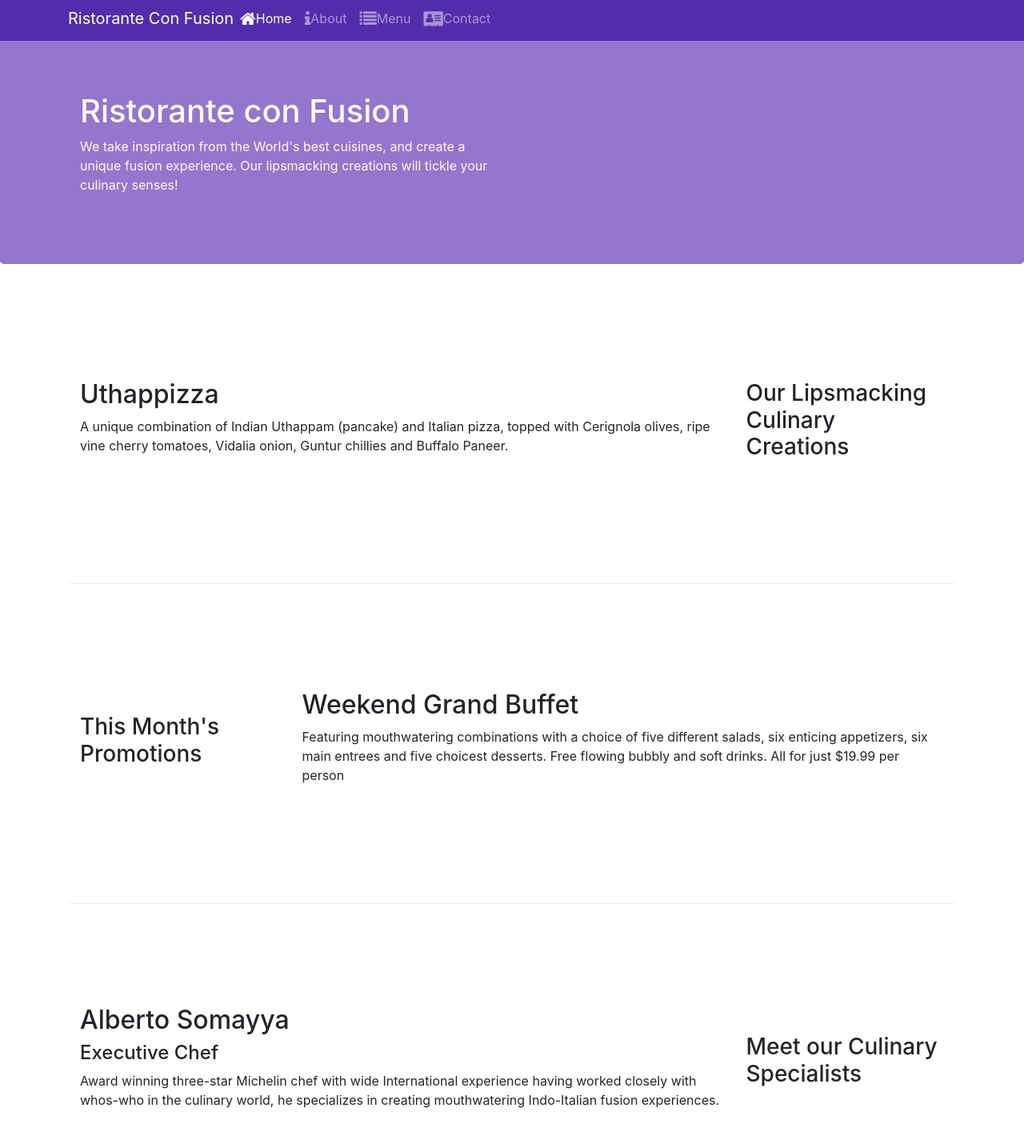
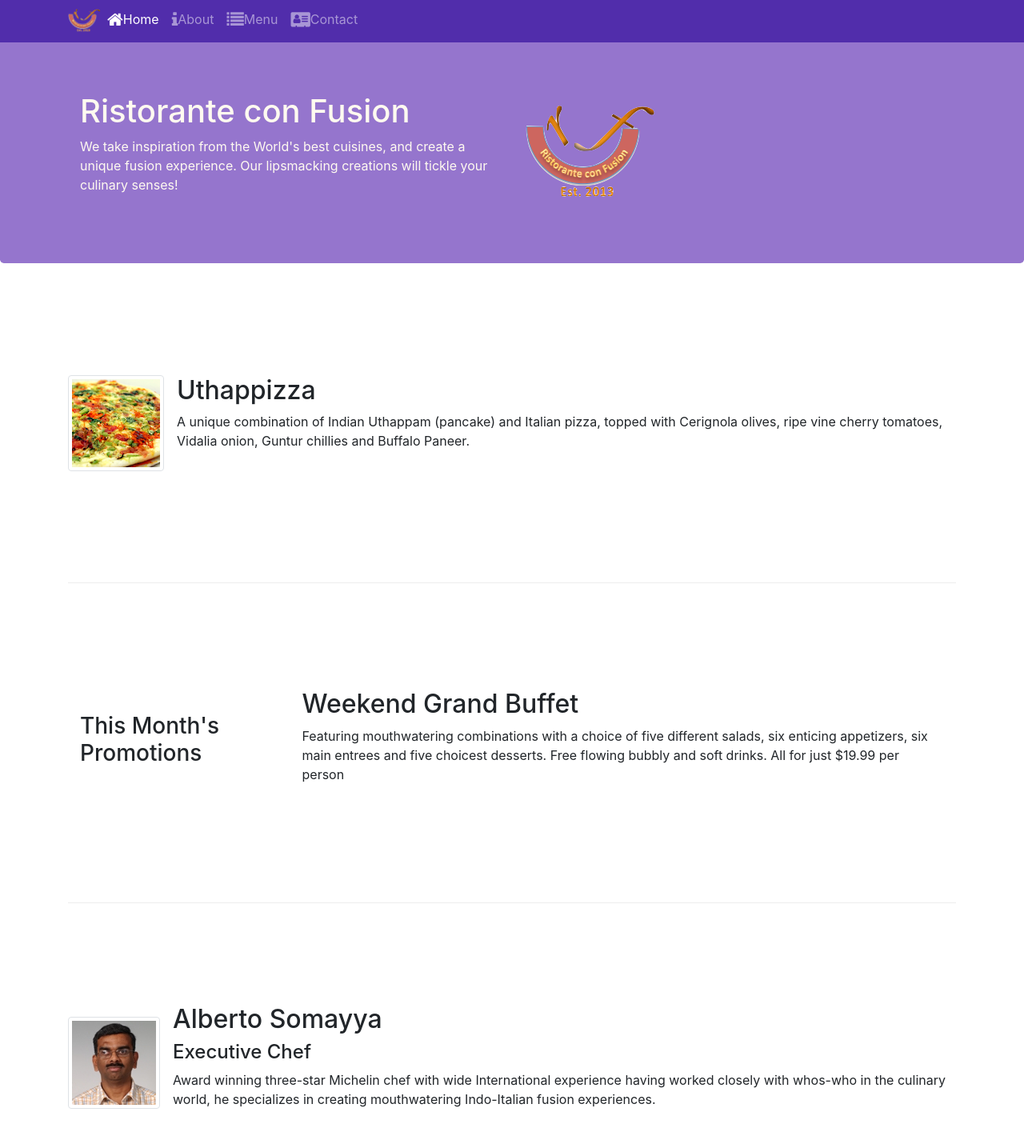
Before and after one commit to wa-crypto/git-test-2, a website: page index.html in a window 1280 px wide. Shown: the part 5-1440 px from the top of the page at 80% size. Drawn offline with nearby package versions, Linux system fonts and the light colour scheme.

Commit message:
Images and Media added

```diff
--- a/index.html
+++ b/index.html
@@ -21,7 +21,7 @@
             <button class="navbar-toggler" type="button" data-toggle="collapse" data-target="#Navbar">
                 <span class="navbar-toggler-icon"></span>
             </button>
-            <a class="navbar-brand mr-auto" href="#">Ristorante Con Fusion</a>
+            <a class="navbar-brand mr-auto" href="#"><img src="img/logo.png" height="30" width="41"></a>
             <div class="collapse navbar-collapse" id="Navbar">
                 <ul class="navbar-nav mr-auto">
                     <li class="nav-item active"><a class="nav-link" href="#"><span class="fa fa-home fa-lg"></span>Home</a></li>
@@ -35,11 +35,12 @@
     <header class="jumbotron">
         <div class="container">
             <div class="row row-header">
-                <di class="col-12 col-sm-6">
+                <div class="col-12 col-sm-6">
                     <h1>Ristorante con Fusion</h1>
                     <p>We take inspiration from the World's best cuisines, and create a unique fusion experience. Our lipsmacking creations will tickle your culinary senses!</p>
                 </div>
-                <div class="col-12 col-sm">
+                <div class="col-12 col-sm align-self-center">
+                    <img src="img/logo.png" class="img-fluid">
                 </div>
             </div>
         </div>
@@ -47,16 +48,18 @@
 
     <div class="container">
         <div class="row row-content align-items-center">
-            <div class="col-12 col-sm-4 order-sm-last col-md-3">
-                <h3>Our Lipsmacking Culinary Creations</h3>
-            </div>
-            <div class="col col-sm order-sm-first col-md">
-                <h2>Uthappizza</h2>
-                <p>A unique combination of Indian Uthappam (pancake) and Italian pizza, topped with Cerignola olives, ripe vine cherry tomatoes, Vidalia onion, Guntur chillies and Buffalo Paneer.</p>
+            <div class="media">
+                <img class="d-flex mr-3 img-thumbnail align-self-center"
+                        src="img/uthappizza.png" alt="Uthappizza">
+                <div class="media-body">
+                    <h2 class="mt-0">Uthappizza</h2>
+                    <p class="d-none d-sm-block">A unique combination of Indian Uthappam (pancake) and
+                        Italian pizza, topped with Cerignola olives, ripe vine
+                        cherry tomatoes, Vidalia onion, Guntur chillies and
+                        Buffalo Paneer.</p>
+                </div>
             </div>
         </div>
-
-
         <div class="row row-content align-items-center">
             <div class="col-12 col-sm-4 col-md-3">
                 <h3>This Month's Promotions</h3>
@@ -68,15 +71,19 @@
         </div>
 
         <div class="row row-content align-items-center">
-            <div class="col-12 col-sm-4 order-sm-last col-md-3">
-                <h3>Meet our Culinary Specialists</h3>
+            <div class="media">
+                <img class="d-flex mr-3 img-thumbnail align-self-center"
+                        src="img/alberto.png" alt="Alberto Somayya">
+                <div class="media-body">
+                    <h2 class="mt-0">Alberto Somayya</h2>
+                    <h4>Executive Chef</h4>
+                    <p class="d-none d-sm-block">Award winning three-star Michelin chef with wide
+                        International experience having worked closely with
+                        whos-who in the culinary world, he specializes in
+                        creating mouthwatering Indo-Italian fusion experiences.
+                        </p>
+                </div>
             </div>
-            <div class="col col-sm order-sm-first col-md">
-                <h2>Alberto Somayya</h2>
-                <h4>Executive Chef</h4>
-                <p>Award winning three-star Michelin chef with wide International experience having worked closely with whos-who in the culinary world, he specializes in creating mouthwatering Indo-Italian fusion experiences. </p>
-            </div>
-        </div>
     </div>
 
     <footer class="footer">
```
Also changed, not shown: aboutus.html (+2 -2 lines), contactus.html (+1 -1 lines), img/alberto.png (added), img/buffet.png (added), img/logo.png (added), img/uthappizza.png (added), 1 other file.
